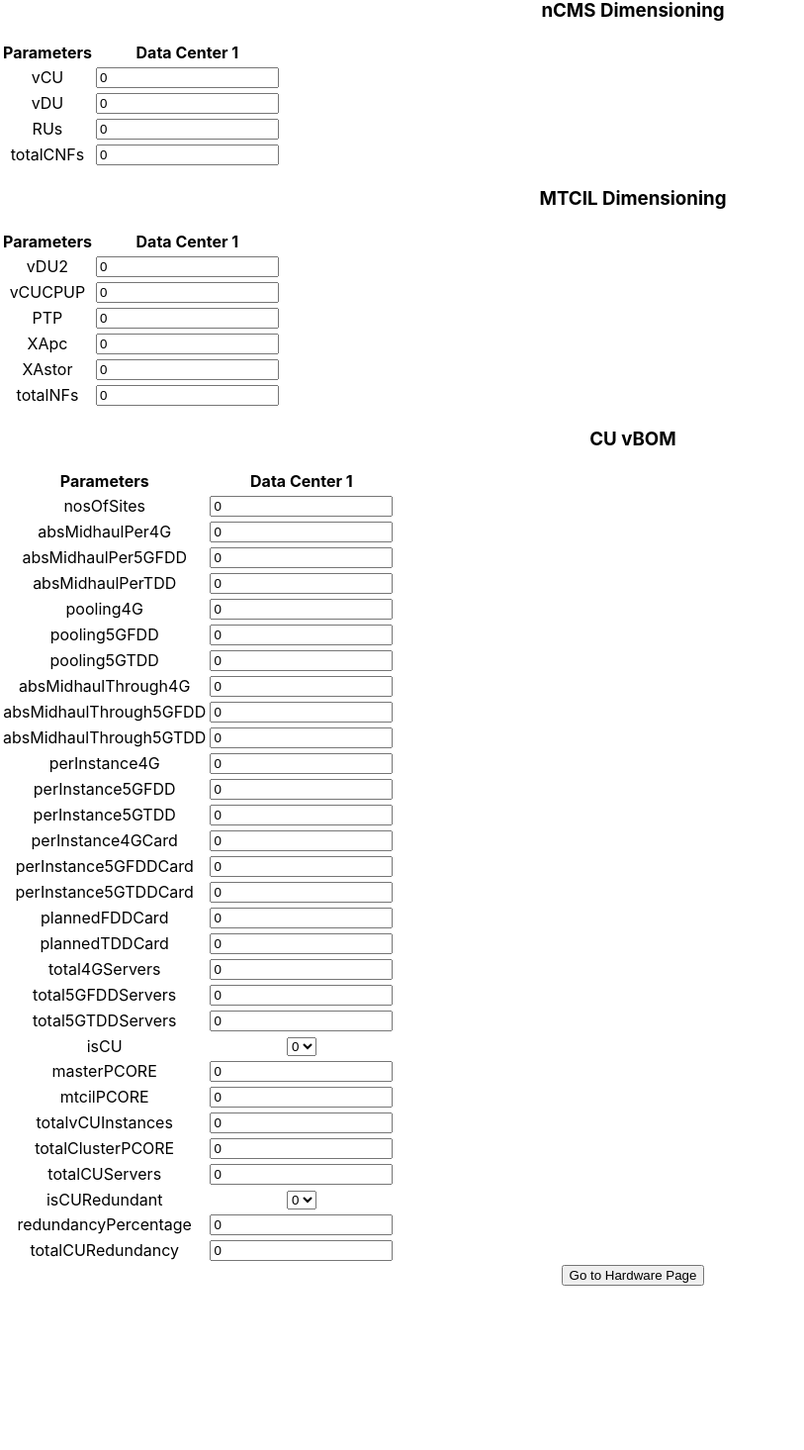
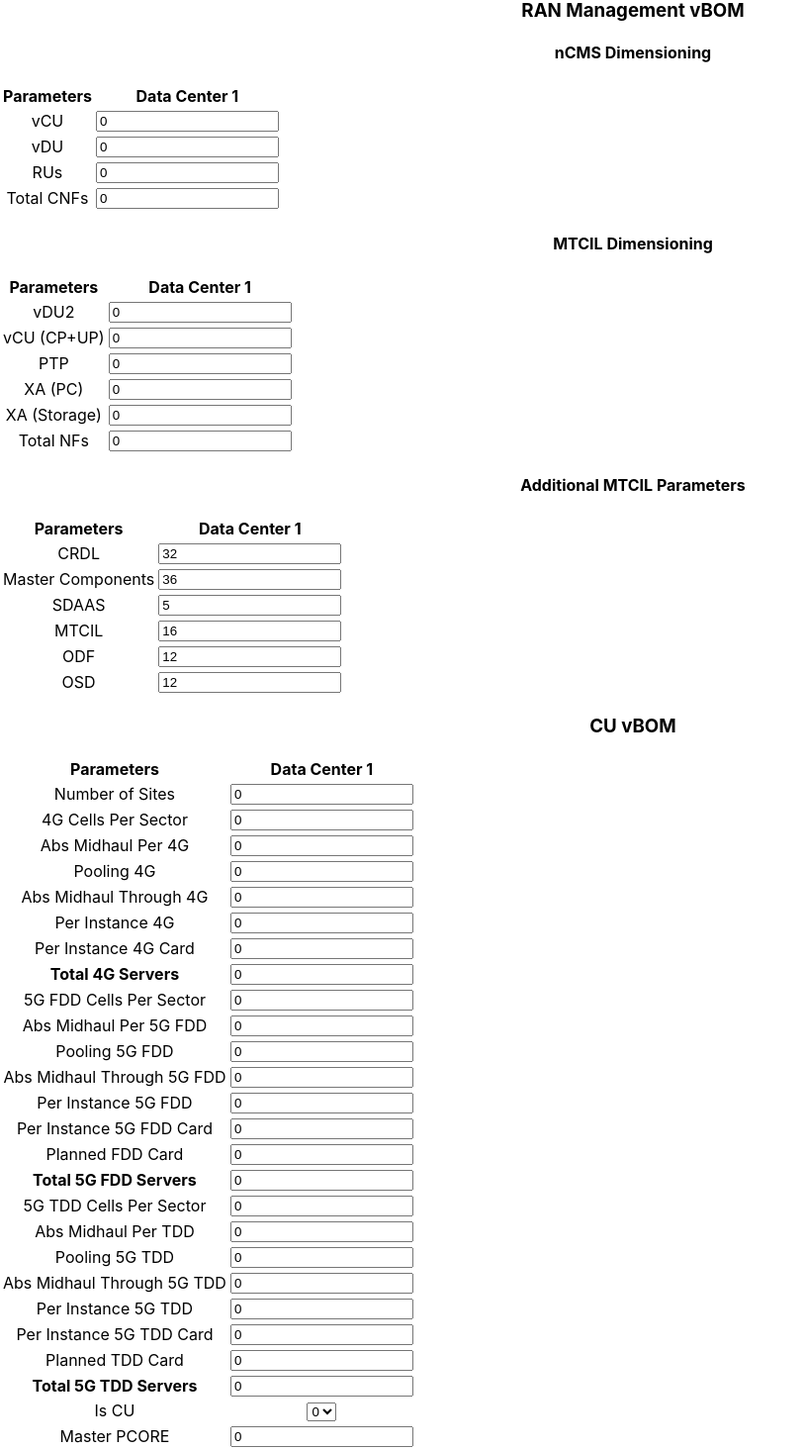
Before and after one commit to ptonpe/BoM-Calculator, a React (Create React App) app: page / in a window 1280 px wide. Shown: the part 351-1816 px from the top of the page at 99% size, without its empty margins (0-813 px from the left). Before the commit the page ends 1650 px from the top, so only its background shows below. Built offline with nearby package versions, Linux system fonts and the light colour scheme; no server answers.

Commit message:
frontend style changes

```diff
--- a/src/App.css
+++ b/src/App.css
@@ -36,3 +36,7 @@
     transform: rotate(360deg);
   }
 }
+
+.bold-input {
+  font-weight: bold;
+}
--- a/src/App.js
+++ b/src/App.js
@@ -13,7 +13,7 @@ const App = () => {
       nosOfNodes: 100,
       siteConfigType: 'Data Center 1',
       totalNosOfServers: 8,
-      nosOfUtilityServers: 2, // Sample value for nosOfUtilityServers
+      nosOfUtilityServers: 2,
       nosOfAutomationClusterServers: 0,
       nosOfRanMgmtClusterServers: 4,
       nosOfCuClusterServers: 0,
@@ -30,6 +30,9 @@ const App = () => {
       XAstor: 0,
       additionalServers: 0,
       nosOfSites: 0,
+      cellsPerSector4G: 0,
+      cellsPerSectorFDD: 0,
+      cellsPerSectorTDD: 0,
       absMidhaulPer4G: 0,
       absMidhaulPer5GFDD: 0,
       absMidhaulPerTDD: 0,
@@ -58,7 +61,13 @@ const App = () => {
       totalCUServers: 0,
       isCURedundant: 0,
       redundancyPercentage: 0,
-      totalCURedundancy: 0
+      totalCURedundancy: 0,
+      CRDL: 32,
+      MasterComponents: 36,
+      Sdaas: 5,
+      MTCIL: 16,
+      ODF: 12,
+      OSD: 12
     },
   ]);
   const [descriptionToItemNumber, setDescriptionToItemNumber] = useState({});
@@ -93,6 +102,9 @@ const App = () => {
           XAstor: 0,
           additionalServers: 0,
           nosOfSites: 0,
+          cellsPerSector4G: 0,
+          cellsPerSectorFDD: 0,
+          cellsPerSectorTDD: 0,
           absMidhaulPer4G: 0,
           absMidhaulPer5GFDD: 0,
           absMidhaulPerTDD: 0,
@@ -121,7 +133,13 @@ const App = () => {
           totalCUServers: 0,
           isCURedundant: 0,
           redundancyPercentage: 0,
-          totalCURedundancy: 0
+          totalCURedundancy: 0,
+          CRDL: 0,
+          MasterComponents: 0,
+          Sdaas: 0,
+          MTCIL: 0,
+          ODF: 0,
+          OSD: 0
         });
       }
       return newValues.slice(0, num);
@@ -135,7 +153,8 @@ const App = () => {
     setInputValues(newValues);
 
     if (['nosOfNodes', 'automationCluster', 'totalNosOfServers', 'XApc', 'XAstor', 'vCU', 'vDU', 'RUs', 'vDU2', 'vCUCPUP', 'PTP', 'nosOfSites', 'absMidhaulPer4G', 'absMidhaulPer5GFDD', 'absMidhaulPerTDD',
-    'pooling4G', 'pooling5GFDD', 'pooling5GTDD', 'plannedFDDCard', 'plannedTDDCard', 'isCU', 'isCURedundant', 'redundancyPercentage'].includes(name)) {
+    'pooling4G', 'pooling5GFDD', 'pooling5GTDD', 'plannedFDDCard', 'plannedTDDCard', 'isCU', 'isCURedundant', 'redundancyPercentage',
+    'cellsPerSector4G', 'cellsPerSectorFDD', 'cellsPerSectorTDD'].includes(name)) {
       await fetchCalculatedValues(newValues);
     }
   };
@@ -190,6 +209,69 @@ const App = () => {
     loadData();
   }, []);
 
+  const paramLabels = {
+    technology: 'Technology',
+    platformType: 'Platform Type',
+    automationCluster: 'Automation Cluster',
+    nosOfNodes: 'Number of Nodes',
+    siteConfigType: 'Site Name',
+    totalNosOfServers: 'Total Servers',
+    nosOfUtilityServers: 'Utility Servers',
+    nosOfAutomationClusterServers: 'Automation Cluster Servers',
+    nosOfRanMgmtClusterServers: 'RAN Mgmt Cluster Servers',
+    nosOfCuClusterServers: 'CU Cluster Servers',
+    nosOfRacks: 'Number of Racks',
+    vCU: 'vCU',
+    vDU: 'vDU',
+    RUs: 'RUs',
+    totalCNFs: 'Total CNFs',
+    vDU2: 'vDU2',
+    vCUCPUP: 'vCU (CP+UP)',
+    PTP: 'PTP',
+    XApc: 'XA (PC)',
+    XAstor: 'XA (Storage)',
+    totalNFs: 'Total NFs',
+    nosOfSites: 'Number of Sites',
+    cellsPerSector4G: '4G Cells Per Sector',
+    cellsPerSectorFDD: '5G FDD Cells Per Sector',
+    cellsPerSectorTDD: '5G TDD Cells Per Sector',
+    absMidhaulPer4G: 'Abs Midhaul Per 4G',
+    absMidhaulPer5GFDD: 'Abs Midhaul Per 5G FDD',
+    absMidhaulPerTDD: 'Abs Midhaul Per TDD',
+    pooling4G: 'Pooling 4G',
+    pooling5GFDD: 'Pooling 5G FDD',
+    pooling5GTDD: 'Pooling 5G TDD',
+    absMidhaulThrough4G: 'Abs Midhaul Through 4G',
+    absMidhaulThrough5GFDD: 'Abs Midhaul Through 5G FDD',
+    absMidhaulThrough5GTDD: 'Abs Midhaul Through 5G TDD',
+    perInstance4G: 'Per Instance 4G',
+    perInstance5GFDD: 'Per Instance 5G FDD',
+    perInstance5GTDD: 'Per Instance 5G TDD',
+    perInstance4GCard: 'Per Instance 4G Card',
+    perInstance5GFDDCard: 'Per Instance 5G FDD Card',
+    perInstance5GTDDCard: 'Per Instance 5G TDD Card',
+    plannedFDDCard: 'Planned FDD Card',
+    plannedTDDCard: 'Planned TDD Card',
+    total4GServers: 'Total 4G Servers',
+    total5GFDDServers: 'Total 5G FDD Servers',
+    total5GTDDServers: 'Total 5G TDD Servers',
+    isCU: 'Is CU',
+    masterPCORE: 'Master PCORE',
+    mtcilPCORE: 'MTCIL PCORE',
+    totalvCUInstances: 'Total vCU Instances',
+    totalClusterPCORE: 'Total Cluster PCORE',
+    totalCUServers: 'Total CU Servers',
+    isCURedundant: 'Is CU Redundant',
+    redundancyPercentage: 'Redundancy Percentage',
+    totalCURedundancy: 'Total CU Redundancy',
+    CRDL: 'CRDL',
+    MasterComponents: 'Master Components',
+    Sdaas: 'SDAAS',
+    MTCIL: 'MTCIL',
+    ODF: 'ODF',
+    OSD: 'OSD'
+  };
+
   return (
     <Router>
       <div className="App">
@@ -212,7 +294,7 @@ const App = () => {
                 <tbody>
                   {['technology', 'platformType', 'automationCluster', 'nosOfNodes'].map((param, paramIndex) => (
                     <tr key={paramIndex}>
-                      <td>{param}</td>
+                      <td>{paramLabels[param]}</td>
                       {inputValues.map((values, index) => (
                         <td key={index}>
                           {param === 'technology' ? (
@@ -241,9 +323,10 @@ const App = () => {
                   ))}
                   {Object.keys(inputValues[0]).filter(param => !['technology', 'platformType', 'automationCluster', 'nosOfNodes', 'vCU', 'vDU', 'RUs', 'totalCNFs', 'vDU2', 'vCUCPUP', 'PTP', 'totalNFs', 'nosOfSites', 'absMidhaulPer4G', 'absMidhaulPer5GFDD', 'absMidhaulPerTDD', 'pooling4G', 'pooling5GFDD', 'pooling5GTDD', 'absMidhaulThrough4G', 'absMidhaulThrough5GFDD', 'absMidhaulThrough5GTDD', 'perInstance4G', 'perInstance5GFDD',
                   'perInstance5GTDD', 'perInstance4GCard', 'perInstance5GFDDCard', 'perInstance5GTDDCard', 'plannedFDDCard', 'plannedTDDCard', 'total4GServers', 'total5GFDDServers', 'XApc', 'XAstor', 'diskCapacity', 'deltaRequirement', 'additionalServers',
-                  'total5GTDDServers', 'isCU', 'masterPCORE', 'mtcilPCORE', 'totalvCUInstances', 'totalClusterPCORE', 'totalCUServers', 'isCURedundant', 'redundancyPercentage', 'totalCURedundancy'].includes(param)).map((param, paramIndex) => (
+                  'total5GTDDServers', 'isCU', 'masterPCORE', 'mtcilPCORE', 'totalvCUInstances', 'totalClusterPCORE', 'totalCUServers', 'isCURedundant', 'redundancyPercentage', 'totalCURedundancy',
+                  'cellsPerSector4G', 'cellsPerSectorFDD', 'cellsPerSectorTDD', 'CRDL', 'MasterComponents', 'Sdaas', 'MTCIL', 'ODF','OSD', 'nCMS', 'totalNosOfPCORE'].includes(param)).map((param, paramIndex) => (
                     <tr key={paramIndex}>
-                      <td>{param}</td>
+                      <td>{paramLabels[param]}</td>
                       {inputValues.map((values, index) => (
                         <td key={index}>
                           <input name={param} value={values[param]} readOnly />
@@ -254,7 +337,8 @@ const App = () => {
                 </tbody>
               </table>
               <div>
-                <h3>nCMS Dimensioning</h3>
+                <h3>RAN Management vBOM</h3>
+                <h4>nCMS Dimensioning</h4>
                 <table>
                   <thead>
                     <tr>
@@ -267,7 +351,7 @@ const App = () => {
                   <tbody>
                     {['vCU', 'vDU', 'RUs'].map((param, paramIndex) => (
                       <tr key={paramIndex}>
-                        <td>{param}</td>
+                        <td>{paramLabels[param]}</td>
                         {inputValues.map((values, index) => (
                           <td key={index}>
                             <input name={param} value={values[param]} onChange={(e) => handleChange(index, e)} />
@@ -276,7 +360,7 @@ const App = () => {
                       </tr>
                     ))}
                     <tr>
-                      <td>totalCNFs</td>
+                      <td>{paramLabels['totalCNFs']}</td>
                       {inputValues.map((values, index) => (
                         <td key={index}>
                           <input name="totalCNFs" value={values.totalCNFs} readOnly />
@@ -287,7 +371,7 @@ const App = () => {
                 </table>
               </div>
               <div>
-                <h3>MTCIL Dimensioning</h3>
+                <h4>MTCIL Dimensioning</h4>
                 <table>
                   <thead>
                     <tr>
@@ -300,7 +384,7 @@ const App = () => {
                   <tbody>
                     {['vDU2', 'vCUCPUP', 'PTP', 'XApc', 'XAstor'].map((param, paramIndex) => (
                       <tr key={paramIndex}>
-                        <td>{param}</td>
+                        <td>{paramLabels[param]}</td>
                         {inputValues.map((values, index) => (
                           <td key={index}>
                             <input name={param} value={values[param]} onChange={(e) => handleChange(index, e)} />
@@ -309,13 +393,38 @@ const App = () => {
                       </tr>
                     ))}
                     <tr>
-                      <td>totalNFs</td>
+                      <td>{paramLabels['totalNFs']}</td>
                       {inputValues.map((values, index) => (
                         <td key={index}>
                           <input name="totalNFs" value={values.totalNFs} readOnly />
                         </td>
                       ))}
                     </tr>
+                  </tbody>
+                </table>
+              </div>
+              <div>
+                <h4>Additional MTCIL Parameters</h4>
+                <table>
+                  <thead>
+                    <tr>
+                      <th>Parameters</th>
+                      {inputValues.map((_, index) => (
+                        <th key={index}>Data Center {index + 1}</th>
+                      ))}
+                    </tr>
+                  </thead>
+                  <tbody>
+                    {['CRDL', 'MasterComponents', 'Sdaas', 'MTCIL', 'ODF', 'OSD'].map((param, paramIndex) => (
+                      <tr key={paramIndex}>
+                        <td>{paramLabels[param]}</td>
+                        {inputValues.map((values, index) => (
+                          <td key={index}>
+                            <input name={param} value={values[param]} readOnly />
+                          </td>
+                        ))}
+                      </tr>
+                    ))}
                   </tbody>
                 </table>
               </div>
@@ -331,21 +440,20 @@ const App = () => {
                     </tr>
                   </thead>
                   <tbody>
-                    {['nosOfSites', 'absMidhaulPer4G', 'absMidhaulPer5GFDD', 'absMidhaulPerTDD', 'pooling4G', 'pooling5GFDD', 'pooling5GTDD'].map((param, paramIndex) => (
+                    {/* 4G Data Fields */}
+                    {['nosOfSites', 'cellsPerSector4G', 'absMidhaulPer4G', 'pooling4G'].map((param, paramIndex) => (
                       <tr key={paramIndex}>
-                        <td>{param}</td>
+                        <td>{paramLabels[param]}</td>
                         {inputValues.map((values, index) => (
                           <td key={index}>
-
                             <input name={param} value={values[param]} onChange={(e) => handleChange(index, e)} />
                           </td>
                         ))}
                       </tr>
                     ))}
-                    {['absMidhaulThrough4G', 'absMidhaulThrough5GFDD', 'absMidhaulThrough5GTDD', 'perInstance4G', 'perInstance5GFDD', 'perInstance5GTDD', 'perInstance4GCard', 'perInstance5GFDDCard',
-                    'perInstance5GTDDCard'].map((param, paramIndex) => (
+                    {['absMidhaulThrough4G', 'perInstance4G', 'perInstance4GCard'].map((param, paramIndex) => (
                       <tr key={paramIndex}>
-                        <td>{param}</td>
+                        <td>{paramLabels[param]}</td>
                         {inputValues.map((values, index) => (
                           <td key={index}>
                             <input name={param} value={values[param]} readOnly />
@@ -353,9 +461,19 @@ const App = () => {
                         ))}
                       </tr>
                     ))}
-                    {['plannedFDDCard', 'plannedTDDCard', 'total4GServers', 'total5GFDDServers', 'total5GTDDServers'].map((param, paramIndex) => (
+                    <tr>
+                      <td className='bold-input'>{paramLabels['total4GServers']}</td>
+                      {inputValues.map((values, index) => (
+                        <td key={index}>
+                          <input name="total4GServers" value={values.total4GServers} onChange={(e) => handleChange(index, e)} />
+                        </td>
+                      ))}
+                    </tr>
+
+                    {/* 5GFDD Data Fields */}
+                    {['cellsPerSectorFDD', 'absMidhaulPer5GFDD', 'pooling5GFDD'].map((param, paramIndex) => (
                       <tr key={paramIndex}>
-                        <td>{param}</td>
+                        <td>{paramLabels[param]}</td>
                         {inputValues.map((values, index) => (
                           <td key={index}>
                             <input name={param} value={values[param]} onChange={(e) => handleChange(index, e)} />
@@ -363,17 +481,78 @@ const App = () => {
                         ))}
                       </tr>
                     ))}
+                    {['absMidhaulThrough5GFDD', 'perInstance5GFDD', 'perInstance5GFDDCard'].map((param, paramIndex) => (
+                      <tr key={paramIndex}>
+                        <td>{paramLabels[param]}</td>
+                        {inputValues.map((values, index) => (
+                          <td key={index}>
+                            <input name={param} value={values[param]} readOnly />
+                          </td>
+                        ))}
+                      </tr>
+                    ))}
+                    <tr>
+                      <td>{paramLabels['plannedFDDCard']}</td>
+                      {inputValues.map((values, index) => (
+                        <td key={index}>
+                          <input name="plannedFDDCard" value={values.plannedFDDCard} onChange={(e) => handleChange(index, e)} />
+                        </td>
+                      ))}
+                    </tr>
+                    <tr>
+                      <td className='bold-input'>{paramLabels['total5GFDDServers']}</td>
+                      {inputValues.map((values, index) => (
+                        <td key={index}>
+                          <input name="total5GFDDServers" value={values.total5GFDDServers} onChange={(e) => handleChange(index, e)} />
+                        </td>
+                      ))}
+                    </tr>
+
+                    {/* 5GTDD Data Fields */}
+                    {['cellsPerSectorTDD', 'absMidhaulPerTDD', 'pooling5GTDD'].map((param, paramIndex) => (
+                      <tr key={paramIndex}>
+                        <td>{paramLabels[param]}</td>
+                        {inputValues.map((values, index) => (
+                          <td key={index}>
+                            <input name={param} value={values[param]} onChange={(e) => handleChange(index, e)} />
+                          </td>
+                        ))}
+                      </tr>
+                    ))}
+                    {['absMidhaulThrough5GTDD', 'perInstance5GTDD', 'perInstance5GTDDCard'].map((param, paramIndex) => (
+                      <tr key={paramIndex}>
+                        <td>{paramLabels[param]}</td>
+                        {inputValues.map((values, index) => (
+                          <td key={index}>
+                            <input name={param} value={values[param]} readOnly />
+                          </td>
+                        ))}
+                      </tr>
+                    ))}
+                    <tr>
+                      <td>{paramLabels['plannedTDDCard']}</td>
+                      {inputValues.map((values, index) => (
+                        <td key={index}>
+                          <input name="plannedTDDCard" value={values.plannedTDDCard} onChange={(e) => handleChange(index, e)} />
+                        </td>
+                      ))}
+                    </tr>
+                    <tr>
+                      <td className='bold-input'>{paramLabels['total5GTDDServers']}</td>
+                      {inputValues.map((values, index) => (
+                        <td key={index}>
+                          <input name="total5GTDDServers" value={values.total5GTDDServers} onChange={(e) => handleChange(index, e)} />
+                        </td>
+                      ))}
+                    </tr>
+
+                    {/* CU and Other Data Fields */}
                     {['isCU', 'masterPCORE', 'mtcilPCORE', 'totalvCUInstances', 'totalClusterPCORE', 'totalCUServers', 'isCURedundant', 'redundancyPercentage', 'totalCURedundancy'].map((param, paramIndex) => (
                       <tr key={paramIndex}>
-                        <td>{param}</td>
+                        <td>{paramLabels[param]}</td>
                         {inputValues.map((values, index) => (
                           <td key={index}>
-                          {param === 'isCU' ? (
-                            <select name={param} value={values[param]} onChange={(e) => handleChange(index, e)}>
-                              <option value="0">0</option>
-                              <option value="1">1</option>
-                            </select>
-                          ) : param === 'isCURedundant' ? (
+                            {param === 'isCU' || param === 'isCURedundant' ? (
                               <select name={param} value={values[param]} onChange={(e) => handleChange(index, e)}>
                                 <option value="0">0</option>
                                 <option value="1">1</option>
--- a/src/HardwareData.js
+++ b/src/HardwareData.js
@@ -100,7 +100,7 @@ const HardwareData = ({ inputValues, descriptionToItemNumber }) => {
       itemType: 'Leaf to CCF/SDN Breakout Cable 40G',
       itemDescription: '',
       skuNo: '',
-      qty: 1,
+      qty: 2,
       uom: 'Server',
     },
     {
@@ -108,7 +108,7 @@ const HardwareData = ({ inputValues, descriptionToItemNumber }) => {
       itemType: 'Leaf to CCF/SDN 40G SFPs',
       itemDescription: '',
       skuNo: '',
-      qty: 1,
+      qty: 2,
       uom: 'Server',
     },
     {
@@ -336,6 +336,7 @@ const HardwareData = ({ inputValues, descriptionToItemNumber }) => {
                     value={hardware.qty}
                     className="short-text-field"
                     onChange={(e) => handleChange(index, e)}
+                    readOnly
                   />
                 </td>
                 <td>
```
Lines whose indentation alone changed are shown as unchanged.
